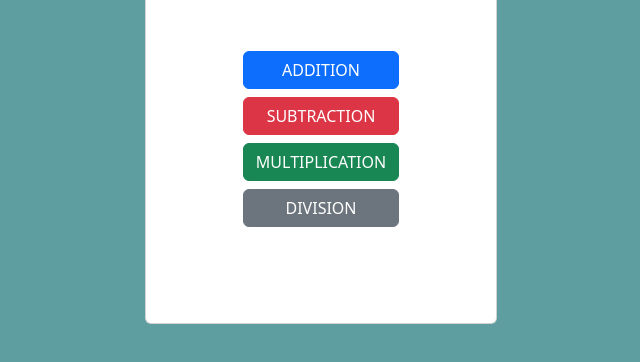
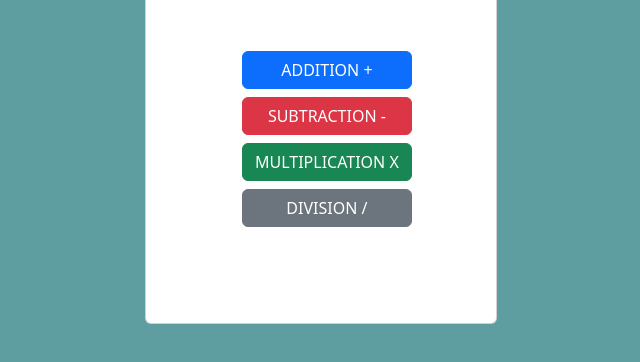
Before and after one commit to ArunMalviya13/Calculator, a plain HTML site: page index.html in a window 1280 px wide. Shown: the part 198-560 px from the top of the page, without its empty margins (319-959 px from the left). Drawn offline with nearby package versions, Linux system fonts and the light colour scheme.

Commit message:
Update index.html

```diff
--- a/index.html
+++ b/index.html
@@ -7,7 +7,7 @@
     <meta http-equiv="X-UA-Compatible" content="ie=edge">
     <link href="https://cdn.jsdelivr.net/npm/bootstrap@5.2.1/dist/css/bootstrap.min.css" rel="stylesheet"
         integrity="sha384-iYQeCzEYFbKjA/T2uDLTpkwGzCiq6soy8tYaI1GyVh/UjpbCx/TYkiZhlZB6+fzT" crossorigin="anonymous">
-    <title>Document</title>
+    <title>Calculator</title>
 
     <script>
         function add() {
@@ -42,10 +42,10 @@
     <div class="container p-5 mt-5 card" style="width: 22rem;">
         <h1 class="text-center">Do some Calculation ..!</h1>
         <div class="d-grid p-5 gap-2 mx-auto">
-            <input id="i1" class="btn btn-primary" type="button" value="ADDITION" onclick="add();">
-            <input id="i2" class="btn btn-danger" type="button" value="SUBTRACTION" onclick="sub();">
-            <input id="i3" class="btn btn-success" type="button" value="MULTIPLICATION" onclick="mul();">
-            <input id="i4" class="btn btn-secondary" type="button" value="DIVISION" onclick="div();">
+            <input id="i1" class="btn btn-primary" type="button" value="ADDITION +" onclick="add();">
+            <input id="i2" class="btn btn-danger" type="button" value="SUBTRACTION -" onclick="sub();">
+            <input id="i3" class="btn btn-success" type="button" value="MULTIPLICATION X" onclick="mul();">
+            <input id="i4" class="btn btn-secondary" type="button" value="DIVISION /" onclick="div();">
         </div>
     </div>
     <script src="https://cdn.jsdelivr.net/npm/bootstrap@5.2.1/dist/js/bootstrap.bundle.min.js"
```
